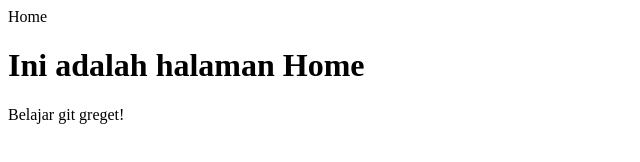
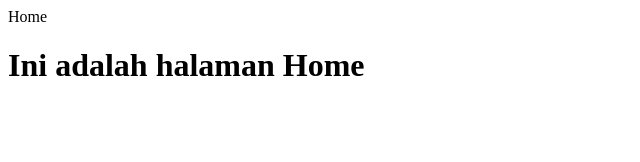
Before and after one commit to edc1309/belajar-git, a plain HTML site: page index.html in a window 1280 px wide. Shown: the whole page, without its empty margins (0-640 px from the left). Drawn offline with Linux system fonts and the light colour scheme.

Commit message:
Perubahan index.html

```diff
--- a/index.html
+++ b/index.html
@@ -5,6 +5,5 @@
 	</head>
 	<body>
 		<h1>Ini adalah halaman Home</h1>
-		<p>Belajar git greget!</p>
 	</body>
 </html>
```
